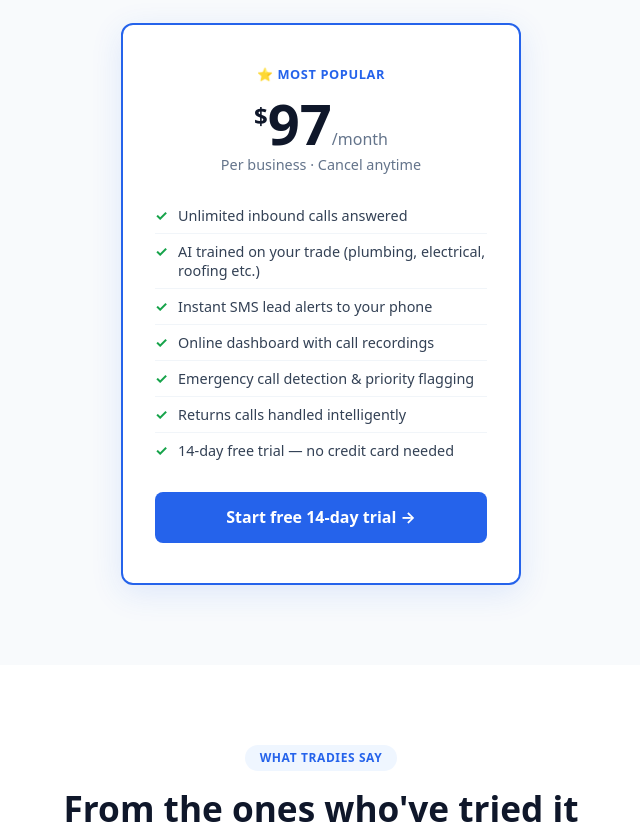
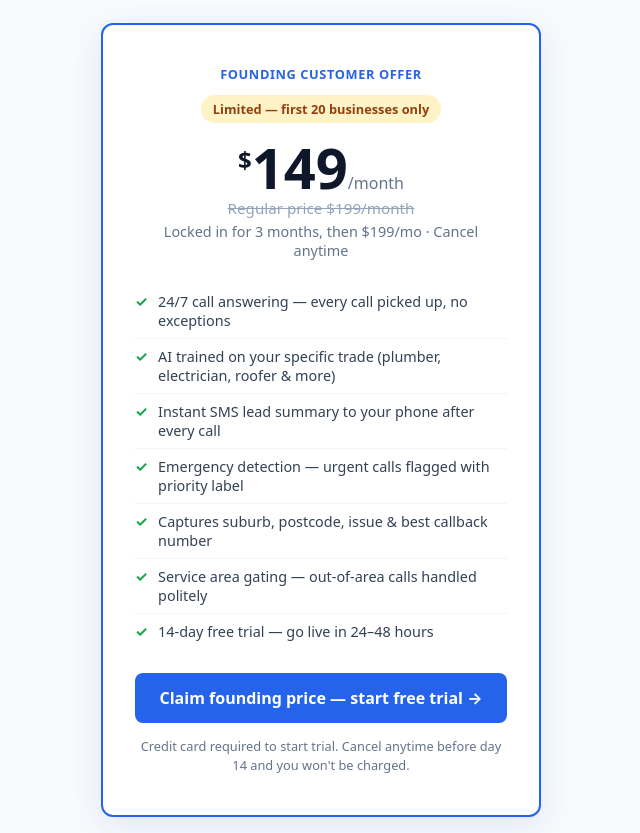
Before and after one commit to hahaszd/pickupai, a website: page public/index.html in a window 1280 px wide. Shown: the part 3140-3973 px from the top of the page, without its empty margins (319-959 px from the left). Drawn offline with Linux system fonts and the light colour scheme.

Commit message:
Update landing page pricing to founding offer ( -> /mo, credit card required)
Made-with: Cursor

```diff
--- a/public/index.html
+++ b/public/index.html
@@ -101,7 +101,7 @@
     /* Pricing */
     .pricing-card {
       background: #fff; border: 2px solid var(--brand); border-radius: var(--radius);
-      padding: 2.5rem 2rem; text-align: center; max-width: 400px; margin: 0 auto;
+      padding: 2.5rem 2rem; text-align: center; max-width: 440px; margin: 0 auto;
       box-shadow: 0 8px 32px rgba(37,99,235,.12);
     }
     .pricing-label { font-size: .8rem; font-weight: 700; text-transform: uppercase;
@@ -109,7 +109,11 @@
     .price { font-size: 3.5rem; font-weight: 800; color: var(--gray-900); line-height: 1; }
     .price sup { font-size: 1.5rem; vertical-align: super; }
     .price span { font-size: 1rem; color: var(--gray-500); font-weight: 400; }
+    .price-was { font-size: .95rem; color: var(--gray-400); text-decoration: line-through; margin-top: .2rem; }
     .price-sub { font-size: .9rem; color: var(--gray-500); margin-top: .25rem; margin-bottom: 1.5rem; }
+    .price-urgency { display: inline-block; background: #fef3c7; color: #92400e;
+                     font-size: .8rem; font-weight: 700; padding: .3rem .75rem;
+                     border-radius: 99px; margin-bottom: 1rem; }
     .feature-list { list-style: none; text-align: left; margin: 1.5rem 0; }
     .feature-list li { padding: .5rem 0; font-size: .9rem; color: var(--gray-700); display: flex; gap: .65rem; align-items: flex-start; border-bottom: 1px solid var(--gray-100); }
     .feature-list li:last-child { border-bottom: none; }
@@ -118,6 +122,7 @@
                    padding: .9rem; border-radius: 8px; font-weight: 700; font-size: 1rem;
                    margin-top: 1.5rem; transition: background .15s; }
     .btn-pricing:hover { background: var(--brand-dark); }
+    .pricing-note { font-size: .8rem; color: var(--gray-500); margin-top: .85rem; line-height: 1.5; }
 
     /* Testimonials */
     .testimonial {
@@ -336,19 +341,22 @@
     <p class="lead">No per-minute charges. No hidden fees. One flat rate per month.</p>
   </div>
   <div class="pricing-card">
-    <div class="pricing-label">⭐ Most popular</div>
-    <div class="price"><sup>$</sup>97<span>/month</span></div>
-    <div class="price-sub">Per business · Cancel anytime</div>
+    <div class="pricing-label">Founding Customer Offer</div>
+    <div class="price-urgency">Limited — first 20 businesses only</div>
+    <div class="price"><sup>$</sup>149<span>/month</span></div>
+    <div class="price-was">Regular price $199/month</div>
+    <div class="price-sub">Locked in for 3 months, then $199/mo · Cancel anytime</div>
     <ul class="feature-list">
-      <li>Unlimited inbound calls answered</li>
-      <li>AI trained on your trade (plumbing, electrical, roofing etc.)</li>
-      <li>Instant SMS lead alerts to your phone</li>
-      <li>Online dashboard with call recordings</li>
-      <li>Emergency call detection &amp; priority flagging</li>
-      <li>Returns calls handled intelligently</li>
-      <li>14-day free trial — no credit card needed</li>
+      <li>24/7 call answering — every call picked up, no exceptions</li>
+      <li>AI trained on your specific trade (plumber, electrician, roofer &amp; more)</li>
+      <li>Instant SMS lead summary to your phone after every call</li>
+      <li>Emergency detection — urgent calls flagged with priority label</li>
+      <li>Captures suburb, postcode, issue &amp; best callback number</li>
+      <li>Service area gating — out-of-area calls handled politely</li>
+      <li>14-day free trial — go live in 24–48 hours</li>
     </ul>
-    <a href="/dashboard/signup" class="btn-pricing">Start free 14-day trial →</a>
+    <a href="/dashboard/signup" class="btn-pricing">Claim founding price — start free trial →</a>
+    <p class="pricing-note">Credit card required to start trial. Cancel anytime before day 14 and you won't be charged.</p>
   </div>
 </section>
 
@@ -373,7 +381,7 @@
 <!-- Email capture / CTA -->
 <section class="capture" id="contact">
   <h2>Ready to stop missing jobs?</h2>
-  <p>Start your free 14-day trial. No credit card. Takes 10 minutes to set up.</p>
+  <p>Start your free 14-day trial. Go live in 24–48 hours. Cancel before day 14 and pay nothing.</p>
   <form class="capture-form" action="https://formspree.io/f/YOUR_FORM_ID" method="POST" onsubmit="handleSubmit(event)">
     <input type="text" name="name" placeholder="Your name" required />
     <input type="email" name="email" placeholder="Your email" required />
```
